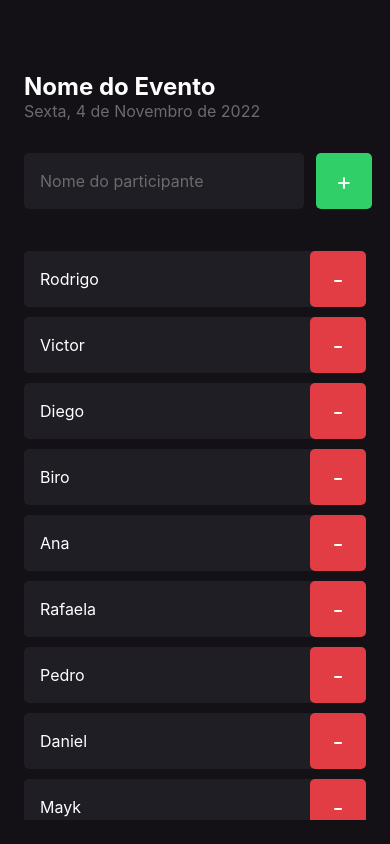
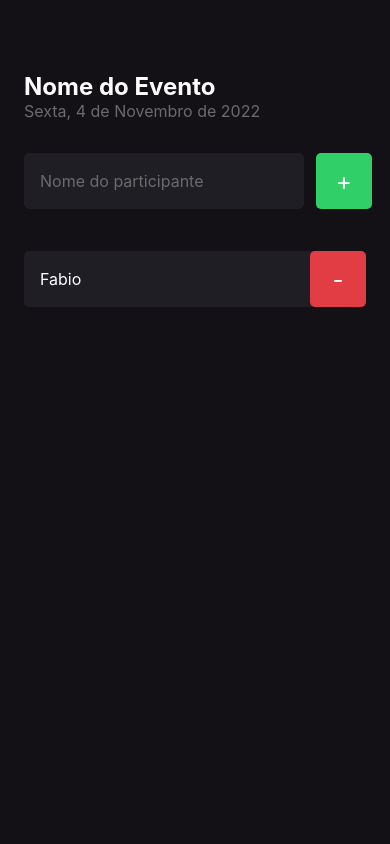
Before and after one commit to Victor-Raony/app_im_here, a React Native app in the folder imhere/: screen / in a window 390 px wide. Built offline with nearby package versions, Linux system fonts and the light colour scheme.

Commit message:
useState

```diff
--- a/imhere/src/screens/Home/index.tsx
+++ b/imhere/src/screens/Home/index.tsx
@@ -1,18 +1,23 @@
-import React from 'react';
+import React, { useState } from 'react';
+
 import { Text, View, TextInput, TouchableOpacity, FlatList, Alert } from 'react-native';
 
 import { Participant } from '../../components/Participant';
 
 import { styles } from './styles';
 
+
+
 export function Home(){
-  const participants = ['Rodrigo', 'Victor', 'Diego', 'Biro', 'Ana', 'Rafaela', 'Pedro', 'Daniel', 'Mayk', 'Joao', 'Fabio'];
+  const [participants, setParticipants] = useState(['Fabio']);
 
 
   function handleParticipantAdd(){
     if(participants.includes("Rodrigo")){
       return Alert.alert("Participante existe", "Já existe um participante com esse nome.")
     }
+
+    setParticipants(prevState => [...prevState, 'Ana']);
   }
 
   function handlerParticipantRemove(name: string){
@@ -22,7 +27,7 @@ export function Home(){
         onPress: () => Alert.alert("Deletado!")
       },
       {
-        text: 'Nao',
+        text: 'Não',
         style: 'cancel'
       }
     ])
```
